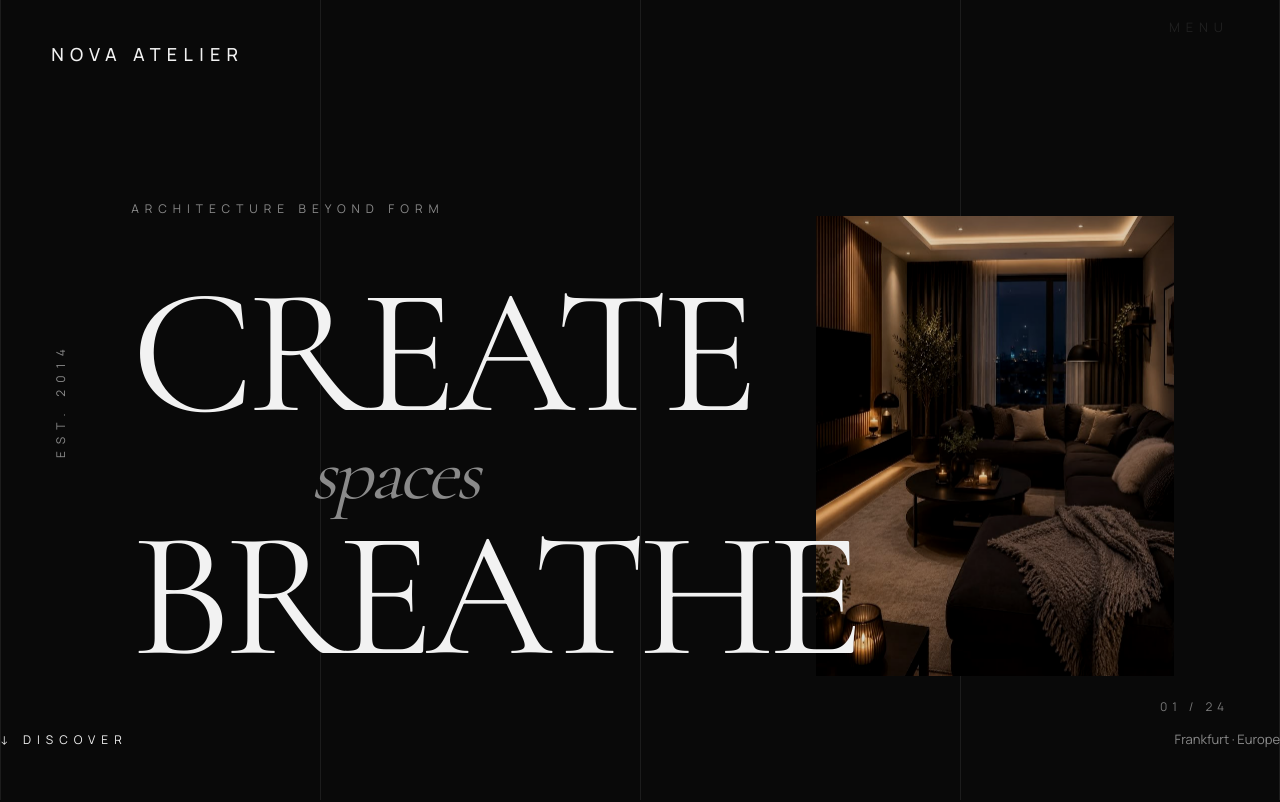
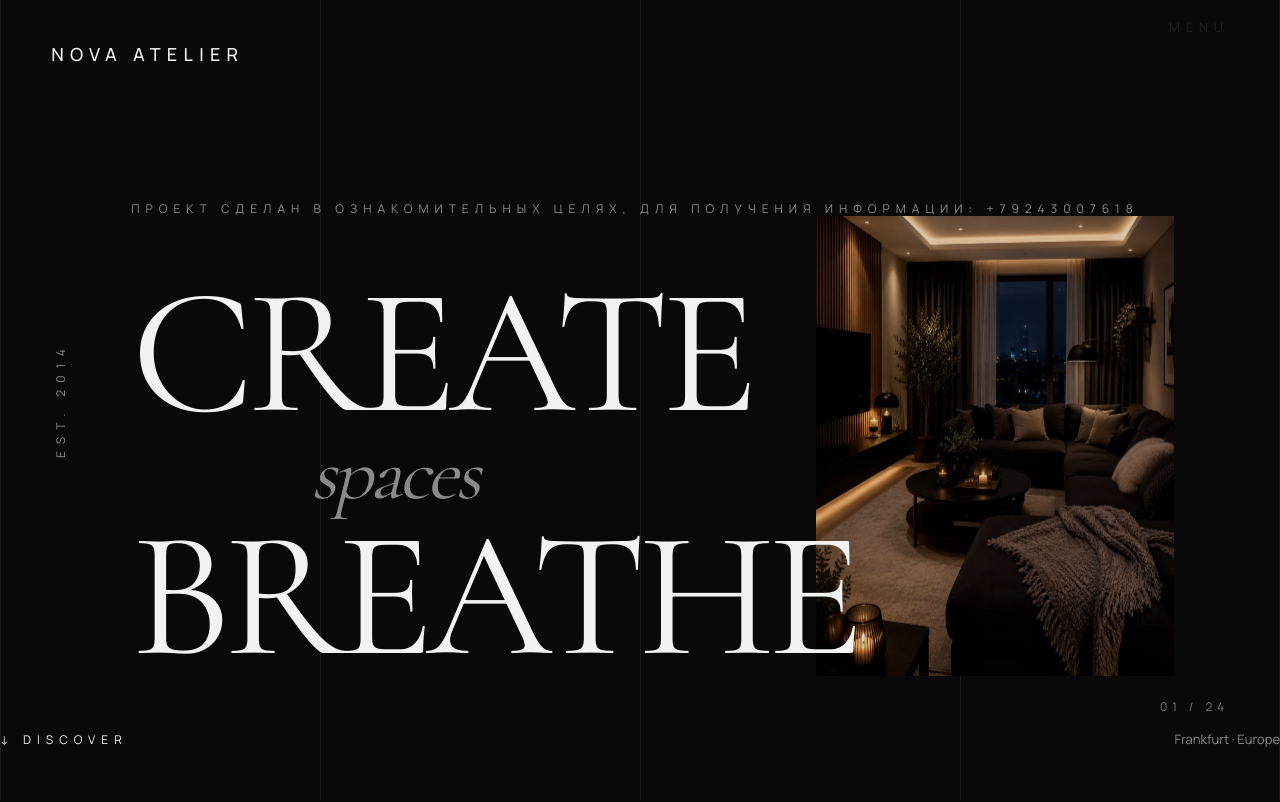
Before and after one commit to kisak8800-svg/---, a plain HTML site: page index.html in a window 1280 px wide. Shown: the top 802 px of the page. Drawn offline with nearby package versions, Linux system fonts and the light colour scheme.

Commit message:
index.html

```diff
--- a/index.html
+++ b/index.html
@@ -45,7 +45,7 @@
 
         <p class="preloader__text">
 
-            Architecture Beyond Form
+           Проект сделан в ознакомительных целях, для получения информации: +79243007618
 
         </p>
 
@@ -142,7 +142,7 @@
 
                         <p class="hero__eyebrow">
 
-                            Architecture Beyond Form
+                            Проект сделан в ознакомительных целях, для получения информации: +79243007618
 
                         </p>
 
@@ -972,7 +972,7 @@
 
             <p class="footer__tagline">
 
-                Architecture Beyond Form
+                Проект сделан в ознакомительных целях, для получения информации: +79243007618
 
             </p>
 
```
